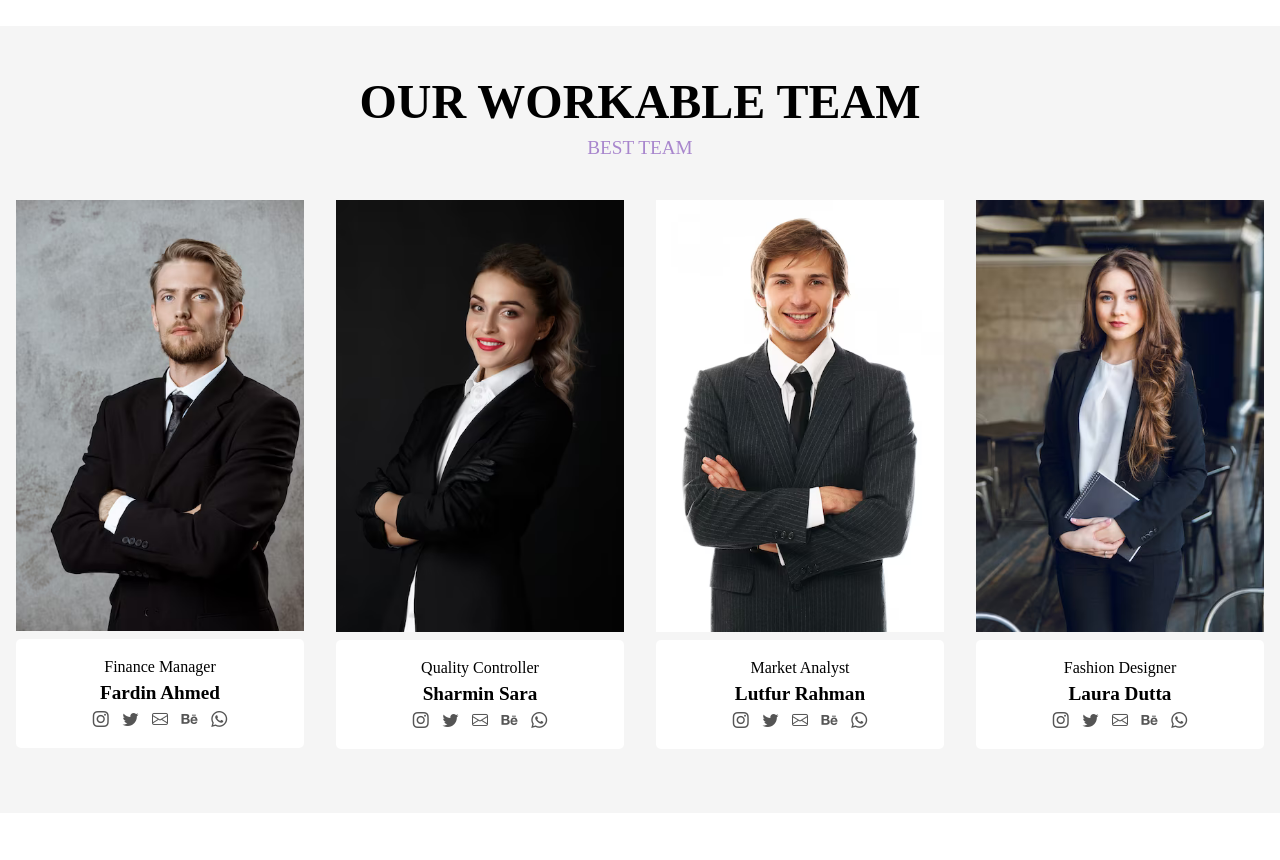
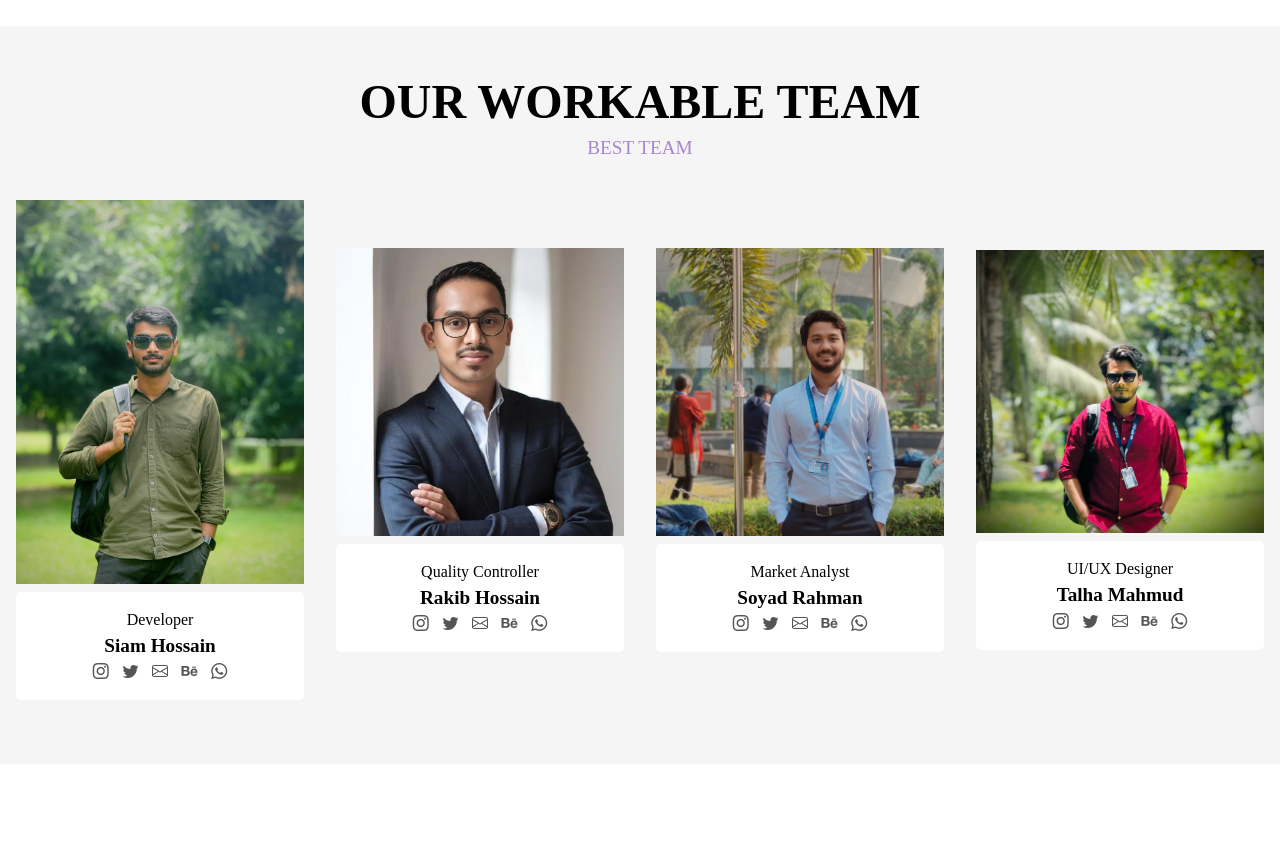
Before and after one commit to hossainsiam133/Tailor-Made, a PHP site: page /about.php in a window 1280 px wide. Shown: the part 2558-3418 px from the top of the page. Run offline with PHP 8.4, Linux system fonts and the light colour scheme; a user stored in the database is signed in; data comes from the database, SQL or seed files in the repository; both versions use the stored data as it was after the commit; some libraries are stand-ins or nearby versions.

Commit message:
Ready for Hosting

```diff
--- a/about.php
+++ b/about.php
@@ -1,11 +1,12 @@
 <?php
     include 'connection.php';
     session_start();
-    $user_id=$_SESSION['user_id'];
+    $user_id = isset($_SESSION['user_id']) ? $_SESSION['user_id'] : null;
+    // $user_id=$_SESSION['user_id'];
 
-    if(!isset($user_id)){
-       header('location:login.php');
-    }
+    // if(!isset($user_id)){
+    //    header('location:login.php');
+    // }
     if(isset($_POST['logout'])){
         session_destroy();
         header('location:login.php');
@@ -95,11 +96,12 @@ Over the years, we have grown and adapted to changing market trends while mainta
     <div class="row">
         <div class="box">
             <div class="img-box">
-                <img src="img/employee1.png">
+                <!-- <img src="img/employee1.png"> -->
+                <img src="img/siam.jpg">
                 </div>
             <div class="detail1">
-                <span>Finance Manager</span>
-                <h4>Fardin Ahmed</h4>
+                <span>Developer</span>
+                <h4>Siam Hossain</h4>
                 <div class="icons">
                <i class="bi bi-instagram"></i>
                <i class="bi bi-twitter"></i>
@@ -112,11 +114,11 @@ Over the years, we have grown and adapted to changing market trends while mainta
         </div>
        <div class="box">
             <div class="img-box">
-            <img src="img/employee2.png">
+            <img src="img/rakib.jpg">
             </div>
             <div class="detail1">
                 <span>Quality Controller</span>
-                <h4>Sharmin Sara</h4>
+                <h4>Rakib Hossain</h4>
                 <div class="icons">
                <i class="bi bi-instagram"></i>
                <i class="bi bi-twitter"></i>
@@ -129,11 +131,11 @@ Over the years, we have grown and adapted to changing market trends while mainta
         </div>
         <div class="box">
             <div class="img-box">
-            <img src="img/employee3.png">
+            <img src="img/soyad.jpg">
             </div>
             <div class="detail1">
                 <span>Market Analyst</span>
-                <h4>Lutfur Rahman</h4>
+                <h4>Soyad Rahman</h4>
                 <div class="icons">
                <i class="bi bi-instagram"></i>
                <i class="bi bi-twitter"></i>
@@ -146,11 +148,11 @@ Over the years, we have grown and adapted to changing market trends while mainta
         </div>
         <div class="box">
             <div class="img-box">
-            <img src="img/employee4.png">
+            <img src="img/talha.jpg">
             </div>
             <div class="detail1">
-                <span>Fashion Designer</span>
-                <h4>Laura Dutta</h4>
+                <span>UI/UX Designer</span>
+                <h4>Talha Mahmud</h4>
                 <div class="icons">
                <i class="bi bi-instagram"></i>
                <i class="bi bi-twitter"></i>
--- a/header.php
+++ b/header.php
@@ -12,7 +12,7 @@
 <body>
     <header class="header">
         <br>
-            <div class="flex"><a href="index.php" class="logo"><img src="img/logo2.png" id="img1"></a>
+            <div class="flex"><a href="index.php" class="logo"><img src= "img/logoF.png"  id="img1"></a>
             <nav class="navbar">
             <a href="index.php">home</a>
             <a href="about.php">about us</a>
@@ -35,12 +35,26 @@
             <i class="bi bi-list" id="menu-btn"></i>
         </div>
         <div class="user-box">
+    <!-- updated login -->
+    <?php if(isset($_SESSION['user_id'])): ?>
+        <p><b>Username : </b><span><?php echo $_SESSION['user_name']; ?></span></p>
+        <p><b>Email : </b><span><?php echo $_SESSION['user_email']; ?></span></p>
+        <form method="post">
+            <button type="submit" name="logout" class="logout-btn">Log out</button>
+        </form>
+        <?php else: ?>
+        <p><b>Welcome, Guest!</b></p>
+        <a href="login.php" class="login-btn">Login</a>
+    <?php endif; ?>
+</div>
+
+        <!-- <div class="user-box">
             <p><b>Username : </b><span><?php echo $_SESSION['user_name']; ?></span></p>
             <p><b>Email : </b><span><?php echo $_SESSION['user_email']; ?></span></p>
             <form method="post">
                 <button type="submit" name="logout" class="logout-btn">log out</button>
             </form>
-        </div>
+        </div> -->
     </div>
     </header>
 
--- a/main.css
+++ b/main.css
@@ -7,6 +7,26 @@
     --box-shadow2: 0px 0px 0px 6px rgb(255 255 255/40%);
     --orange: rgb(168, 134, 205);
 }
+.login-btn {
+    display: inline-block;
+    padding: 8px 18px;
+    background: #3498db;   /* blue background */
+    color: #fff;           /* white text */
+    font-size: 14px;
+    font-weight: 600;
+    border-radius: 6px;
+    text-decoration: none; /* remove underline */
+    transition: all 0.3s ease;
+    border: none;
+    cursor: pointer;
+}
+
+.login-btn:hover {
+    background: #2980b9;   /* darker blue on hover */
+    transform: translateY(-2px);
+    box-shadow: 0px 4px 10px rgba(0,0,0,0.15);
+}
+
 a{
     text-decoration: none;
 }
```
Also changed, not shown: contact.php (+5 -4 lines), index.php (+6 -4 lines), landing.php (added, +49 -0 lines), order.php (+5 -4 lines), shop.php (+5 -4 lines), shop_db.sql (+14 -9 lines), README.md, img/logoF.png (added), img/rakib.jpg (added), img/siam.jpg (added), img/soyad.jpg (added), img/talha.jpg (added).
